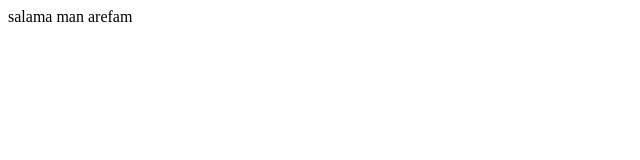
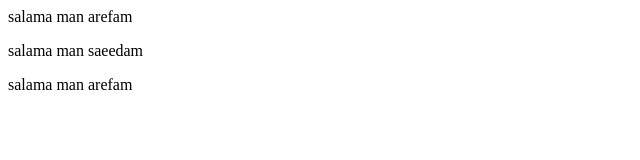
Before and after one commit to arefmrp/myfirstrepository, a plain HTML site: page index.html in a window 1280 px wide. Shown: the whole page, without its empty margins (0-640 px from the left). Drawn offline with Linux system fonts and the light colour scheme.

Commit message:
index new4

```diff
--- a/index.html
+++ b/index.html
@@ -1 +1,3 @@
 <p>salama man arefam</p>
+<p>salama man saeedam</p>
+<p>salama man arefam</p>
```
